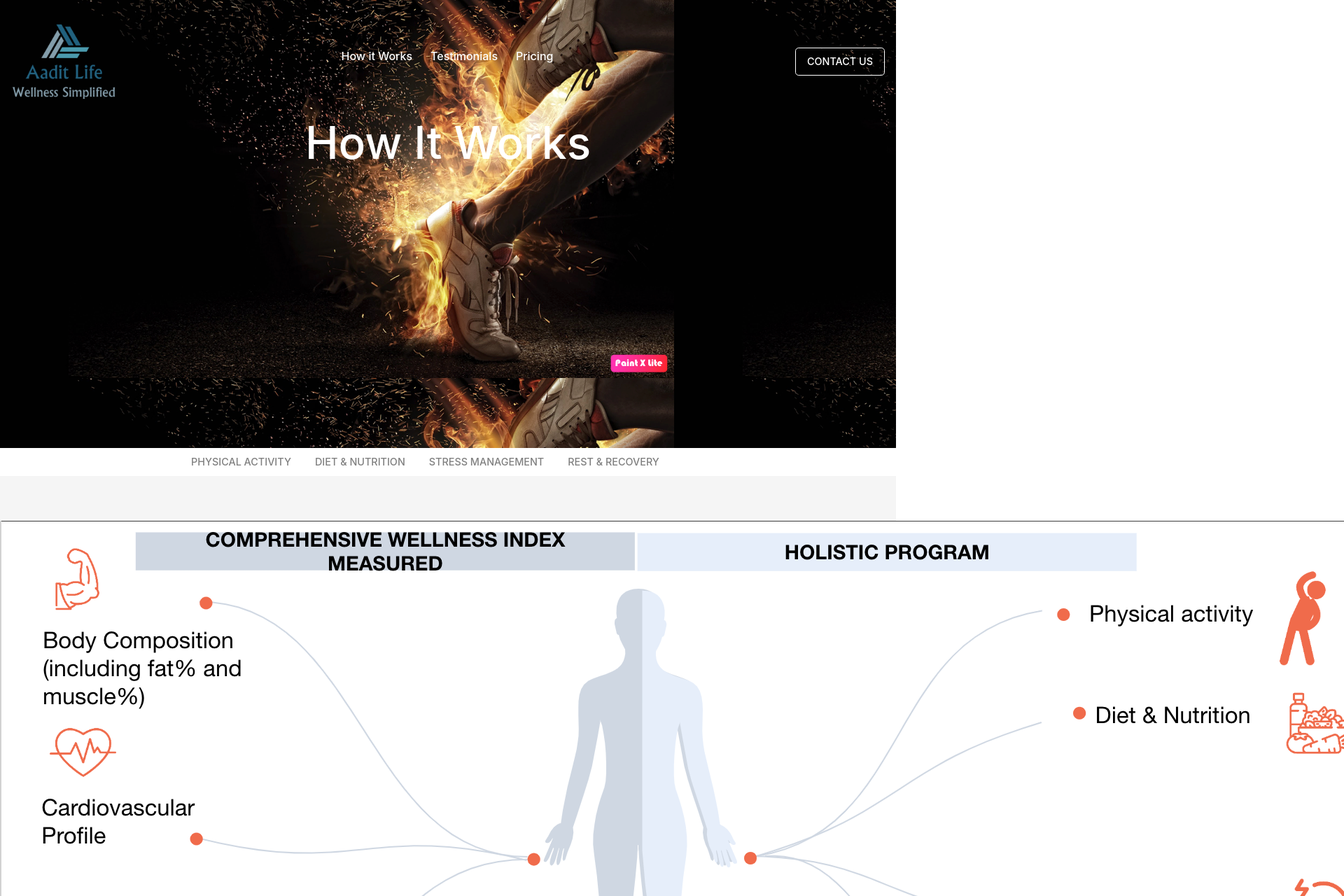
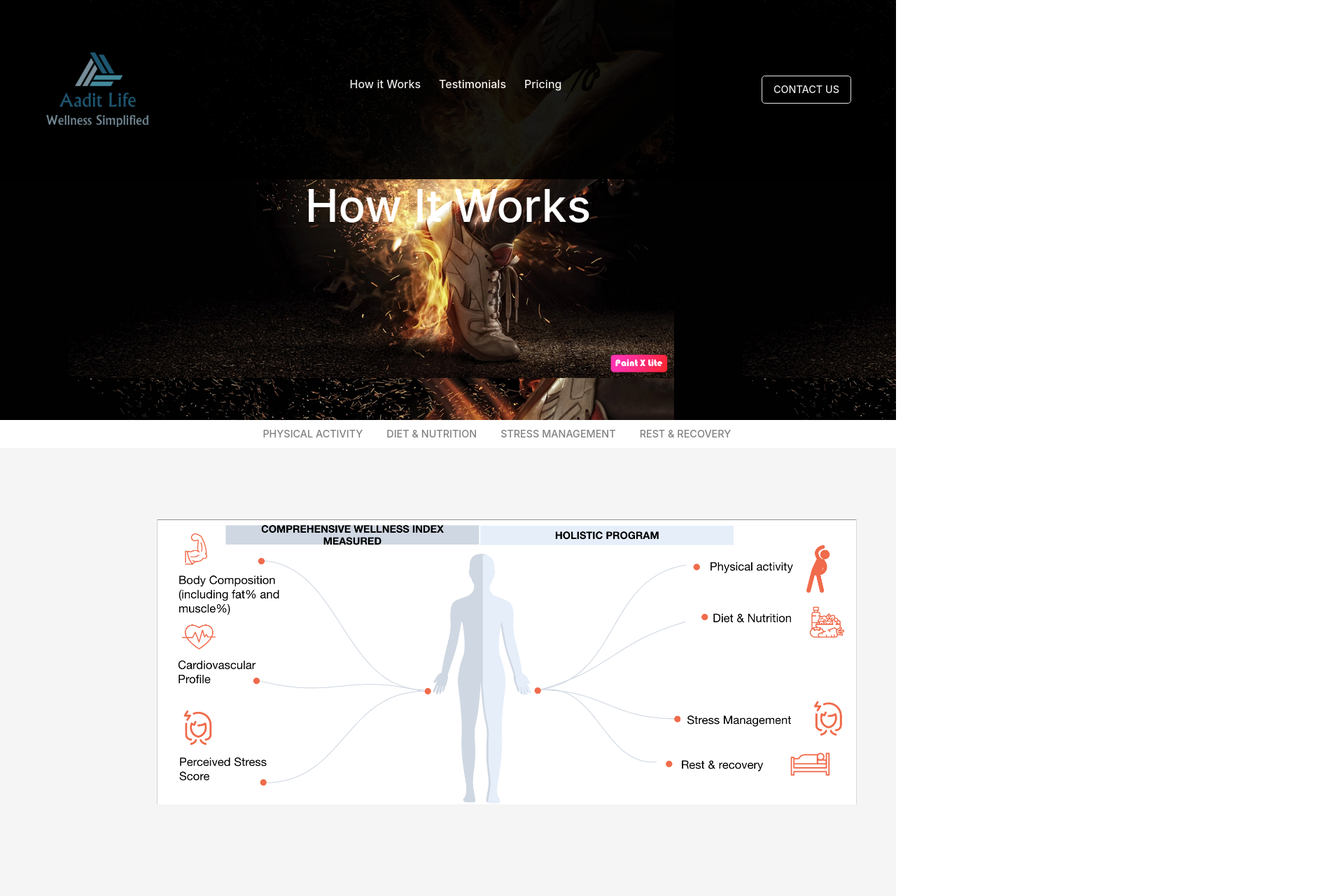
Before and after one commit to karunaBhardwaj/aaditlifewebsite, an Angular app: page /working in a window 1280 px wide. Shown: the top 1280 px of the page at 70% size, 1920 px wide, since content can reach past the window. Built offline with nearby package versions, Linux system fonts and the light colour scheme.

Commit message:
css fixes

```diff
--- a/src/app/home/home.component.scss
+++ b/src/app/home/home.component.scss
@@ -36,7 +36,7 @@ ul {
     padding-top: 8%;
     padding-bottom: 6%;
     padding-left: 30%;
-    text-align: center;
+    // text-align: center;
     text-align: justify;
     align-content: center;
 }
--- a/src/app/working/working.component.html
+++ b/src/app/working/working.component.html
@@ -3,24 +3,25 @@
     <a class="navbar-brand" href="/home">
       <img src="../../../assets/MediumSquareLogo.png" width="150" height="150" alt="">
     </a>
-        <ul>
+    <ul style="padding-left:0 ">
       <li class="nav-item">
         <a style="color: white; font-weight: 500" class="btn btn-link" href="/working">How it Works</a>
       </li>
       <li class="nav-item">
-            <a style="color: white; font-weight: 500" class="btn btn-link" href="/testimonials" >Testimonials</a>
+        <a style="color: white; font-weight: 500" class="btn btn-link" href="/testimonials">Testimonials</a>
       </li>
       <li class="nav-item">
         <a style="color: white; font-weight: 500" class="btn btn-link" href="/pricing">Pricing</a>
       </li>
     </ul>
     <div class="nav-demo">
-          <a href="/demo" style="color:white; border-color: white; font-weight: 500; font-size: 0.9em;"  class="btn nav-btn btn-lg">CONTACT US</a>
+      <a href="/demo" style="color:white; border-color: white; font-weight: 500; font-size: 0.9em;"
+        class="btn nav-btn btn-lg">CONTACT US</a>
     </div>
 
   </nav>
 
-      <div style="padding-top:13%;">
+  <div style="padding-top:20%;">
     <h1 style="color: #FFFFFF; text-align: center; font-size:4em;">How It Works</h1>
   </div>
 
@@ -30,63 +31,85 @@
 
 
 <div class="section-1">
-  <button  style="color:grey; font-weight: 500; font-size: 0.9em;"  (click)="scroll('section-2')" class="btn btn-lg">PHYSICAL ACTIVITY</button>
-  <button  style="color:grey; font-weight: 500; font-size: 0.9em;"  (click)="scroll('section-3')" class="btn btn-lg">DIET & NUTRITION</button>
-  <button  style="color:grey; font-weight: 500; font-size: 0.9em;"  (click)="scroll('section-4')" class="btn btn-lg">STRESS MANAGEMENT</button>
-  <button  style="color:grey; font-weight: 500; font-size: 0.9em;"  (click)="scroll('section-5')" class="btn btn-lg">REST & RECOVERY</button>
+  <div class="column">
+    <button style="color:grey; font-weight: 500; font-size: 0.9em;" (click)="scroll('section-2')"
+      class="btn btn-lg">PHYSICAL ACTIVITY</button>
+    <button style="color:grey; font-weight: 500; font-size: 0.9em;" (click)="scroll('section-3')"
+      class="btn btn-lg">DIET
+      & NUTRITION</button>
+    <button style="color:grey; font-weight: 500; font-size: 0.9em;" (click)="scroll('section-4')"
+      class="btn btn-lg">STRESS MANAGEMENT</button>
+    <button style="color:grey; font-weight: 500; font-size: 0.9em;" (click)="scroll('section-5')"
+      class="btn btn-lg">REST
+      & RECOVERY</button>
+  </div>
+</div>
 
+<div class="section-2">
+  <div class="sec2-col">
+    <img style="display: block;
+    margin-left: 35%;
+  width: 1000px;" src="../../assets/HowWorks0.png">
   </div>
-<div class ="section-2">
-    <img src="../../assets/HowWorks0.png" >
 </div>
+
 <div class="section-2" id="section-2">
-  <div class="column" style="padding-left: 20%; padding-right: 10%;" >
+  <div class="column" style="padding-left: 17%; padding-right: 10%;">
     <h5 style=" width: 14em; font-size: 1.7em; font-weight: bold; ">Physical Activity</h5>
     <p style="text-align: justify; width: 24em;">Comprehensive wellness index measured</p>
-    <p style="text-align: justify; width: 24em;">Cardiovascular profiling, fat %, muscle %, body age, visceral fat%, BMI, RM. Define targets based on ideal state for current age, gender
+    <p style="text-align: justify; width: 24em;">Cardiovascular profiling, fat %, muscle %, body age, visceral fat%,
+      BMI, RM. Define targets based on ideal state for current age, gender
     </p>
     <p style="text-align: justify; width: 24em;">Customized workout plans generated based on heuristic algorithm.
-      Each worout is designed to focus on strenghening skeletal muscles, cardiovascular endurance, lactate threshold,neuromuscular power
+      Each worout is designed to focus on strenghening skeletal muscles, cardiovascular endurance, lactate
+      threshold,neuromuscular power
     </p>
   </div>
-  <div class ="column">
+  <div class="column">
     <img src="../../assets/Physical.png" width="500" height="450">
   </div>
 </div>
 
 <div class="section-3" id="section-3">
-  <div class="column" style="padding-left: 20%; padding-right: 10%;" >
+  <div class="column" style="padding-left: 17%; padding-right: 10%;">
     <h5 style=" width: 14em; font-size: 1.7em; font-weight: bold; ">Diet & Nutrition</h5>
-    <p style="text-align: justify; width: 24em;">Guided approach to incorporte small changes to tranform regular diet to healthier options.</p>
-    <p style="text-align: justify; width: 24em;">Eat mindfully, being more aware of incoming nutrients and what is appropriate for a healthy lifestyle </p>
+    <p style="text-align: justify; width: 24em;">Guided approach to incorporte small changes to tranform regular diet
+      to
+      healthier options.</p>
+    <p style="text-align: justify; width: 24em;">Eat mindfully, being more aware of incoming nutrients and what is
+      appropriate for a healthy lifestyle </p>
 
   </div>
-  <div class ="column">
-    <img src="../../assets/Diet.png" width="500" height="450">
+  <div class="column">
+    <img src="../../assets/Diet.png" width="500" height="394">
   </div>
 </div>
 
 <div class="section-4" id="section-4">
-    <div class="column" style="padding-left: 20%; padding-right: 10%;" >
+  <div class="column" style="padding-left: 17%; padding-right: 10%;">
     <h5 style=" width: 14em; font-size: 1.7em; font-weight: bold; ">Stress Management</h5>
-      <p style="text-align: justify; width: 24em;">What is Stress? Is All Stress Bad ? Types of Stress ? What are the effects of chronic stress on our Body and Mind?</p>
-      <p style="text-align: justify; width: 24em;">All these and more questions answered through stress management sessions.</p>
+    <p style="text-align: justify; width: 24em;">What is Stress? Is All Stress Bad ? Types of Stress ? What are the
+      effects of chronic stress on our Body and Mind?</p>
+    <p style="text-align: justify; width: 24em;">All these and more questions answered through stress management
+      sessions.</p>
 
   </div>
-    <div class ="column" style="padding-top: 3%">
+  <div class="column">
     <img src="../../assets/Stress.png" width="500" height="300">
   </div>
 </div>
 
 <div class="section-5" id="section-5">
-    <div class="column" style="padding-left: 20%; padding-right: 10%;" >
+  <div class="column" style="padding-left: 17%; padding-right: 10%;">
     <h5 style=" width: 14em; font-size: 1.7em; font-weight: bold; ">Rest & Recovery</h5>
-      <p style="text-align: justify; width: 24em;">Rest and recovery is an important aspect of an exercise program. What is the body time to repair and strengthen itself in between workouts?</p>
-      <p style="text-align: justify; width: 24em;">Learn about short term recovery, long term recovery and benefits of good sleeping habits</p>
+    <p style="text-align: justify; width: 24em;">Rest and recovery is an important aspect of an exercise program. What
+      is the body time to repair and strengthen itself in between workouts?</p>
+    <p style="text-align: justify; width: 24em;">Learn about short term recovery, long term recovery and benefits of
+      good sleeping habits</p>
 
   </div>
-    <div class ="column">
-      <img src="../../assets/sleep.png" width="500" height="500">
+  <div class="column">
+    <img src="../../assets/sleep.png" width="500" height="400">
   </div>
 </div>
 
@@ -97,12 +120,14 @@
   <h3 align="center" style="font-weight: bolder">Ready to learn more?</h3>
   <h6 align="center">Request for more details by filling up below form</h6>
   <div class="demo-form">
-      <form (ngSubmit)="myForm.valid && onSubmit(myForm.value)" [formGroup]="myForm" >
+    <form (ngSubmit)="myForm.valid && onSubmit(myForm.value)" [formGroup]="myForm">
       <div class="form-group">
-          <input id="firstname" style="height: 3rem;" name="firstname" class="form-control" type="text" required minlength="4" formControlName="firstname" placeholder="FIRST NAME"/>
+        <input id="firstname" style="height: 3rem;" name="firstname" class="form-control" type="text" required
+          minlength="4" formControlName="firstname" placeholder="FIRST NAME" />
         <div class="validation-errors">
-            <ng-container *ngFor="let validation of validation_messages.firstname" >
-            <div class="error-message" *ngIf="myForm.get('firstname').hasError(validation.type) && (myForm.get('firstname').touched)">
+          <ng-container *ngFor="let validation of validation_messages.firstname">
+            <div class="error-message"
+              *ngIf="myForm.get('firstname').hasError(validation.type) && (myForm.get('firstname').touched)">
               {{ validation.message }}
             </div>
           </ng-container>
@@ -111,10 +136,12 @@
 
 
       <div class="form-group">
-          <input id="lastname" style="height: 3rem;" name="lastname" class="form-control" required type="text" formControlName="lastname" placeholder="LAST NAME"/>
+        <input id="lastname" style="height: 3rem;" name="lastname" class="form-control" required type="text"
+          formControlName="lastname" placeholder="LAST NAME" />
         <div class="validation-errors">
-            <ng-container *ngFor="let validation of validation_messages.lastname" >
-            <div class="error-message" *ngIf="myForm.get('lastname').hasError(validation.type) && (myForm.get('lastname').touched)">
+          <ng-container *ngFor="let validation of validation_messages.lastname">
+            <div class="error-message"
+              *ngIf="myForm.get('lastname').hasError(validation.type) && (myForm.get('lastname').touched)">
               {{ validation.message }}
             </div>
           </ng-container>
@@ -123,10 +150,12 @@
 
 
       <div class="form-group">
-          <input id="email" style="height: 3rem;" name="email" class="form-control" required type="email" formControlName="email" placeholder="EMAIL ADDRESS"/>
+        <input id="email" style="height: 3rem;" name="email" class="form-control" required type="email"
+          formControlName="email" placeholder="EMAIL ADDRESS" />
         <div class="validation-errors">
-            <ng-container *ngFor="let validation of validation_messages.email" >
-            <div class="error-message" *ngIf="myForm.get('email').hasError(validation.type) && (myForm.get('email').touched)">
+          <ng-container *ngFor="let validation of validation_messages.email">
+            <div class="error-message"
+              *ngIf="myForm.get('email').hasError(validation.type) && (myForm.get('email').touched)">
               {{ validation.message }}
             </div>
           </ng-container>
@@ -135,10 +164,12 @@
 
 
       <div class="form-group">
-          <input id="phonenumber" style="height: 3rem;" name="phonenumber" class="form-control" required type="tel" formControlName="phonenumber" placeholder="PHONE NUMBER"/>
+        <input id="phonenumber" style="height: 3rem;" name="phonenumber" class="form-control" required type="tel"
+          formControlName="phonenumber" placeholder="PHONE NUMBER" />
         <div class="validation-errors">
-            <ng-container *ngFor="let validation of validation_messages.phonenumber" >
-            <div class="error-message" *ngIf="myForm.get('phonenumber').hasError(validation.type) && (myForm.get('phonenumber').touched)">
+          <ng-container *ngFor="let validation of validation_messages.phonenumber">
+            <div class="error-message"
+              *ngIf="myForm.get('phonenumber').hasError(validation.type) && (myForm.get('phonenumber').touched)">
               {{ validation.message }}
             </div>
           </ng-container>
@@ -147,10 +178,12 @@
 
 
       <div class="form-group">
-          <input id="zipcode" style="height: 3rem;" name="zipcode" class="form-control" required type="tel" pattern="[0-9]{6}" formControlName="zipcode" placeholder="ZIP CODE"/>
+        <input id="zipcode" style="height: 3rem;" name="zipcode" class="form-control" required type="tel"
+          pattern="[0-9]{6}" formControlName="zipcode" placeholder="ZIP CODE" />
         <div class="validation-errors">
-            <ng-container *ngFor="let validation of validation_messages.zipcode" >
-            <div class="error-message" *ngIf="myForm.get('zipcode').hasError(validation.type) && (myForm.get('zipcode').touched)">
+          <ng-container *ngFor="let validation of validation_messages.zipcode">
+            <div class="error-message"
+              *ngIf="myForm.get('zipcode').hasError(validation.type) && (myForm.get('zipcode').touched)">
               {{ validation.message }}
             </div>
           </ng-container>
@@ -159,7 +192,8 @@
 
 
       <div class="form-group">
-          <button style="color: white; height: 3rem; font-size: 1rem;" class=" demo-btn btn" [disabled]="myForm.pristine || myForm.invalid">SCHEDULE A DEMO NOW</button>
+        <button style="color: white; height: 3rem; font-size: 1rem;" class=" demo-btn btn"
+          [disabled]="myForm.pristine || myForm.invalid">SCHEDULE A DEMO NOW</button>
       </div>
     </form>
   </div>
--- a/src/app/working/working.component.scss
+++ b/src/app/working/working.component.scss
@@ -1,28 +1,61 @@
-ul{
+ul {
     display: flex;
     flex-direction: row;
     list-style-type: none;
     position: relative;
 }
+
 .nav-demo {
-    padding-left: 5rem;
+    padding-right: 3rem;
 }
+
+h5 {
+    padding-bottom: 3%;
+}
+
+p {
+    margin-top: auto;
+}
+
 .nav-sec {
     background-image: url('../../assets/run.png');
-    height: 40rem
+    height: 40rem;
+    object-fit: scale-down;
+    height: 600px;
 }
-.section-1{
+
+.navbar-brand {
+    margin-right: 0px;
+    padding-left: 3rem;
+    padding-top: 0;
+    padding-bottom: 0;
+}
+
+.section-1 {
     display: flex;
-    padding-left: 20%;
+    padding-left: 0%;
+    text-align: center;
+    text-align: justify;
+
+    .column {
+        margin-left: 28%;
+    }
 }
+
 .section-2 {
     background-color: whitesmoke;
     display: flex;
-    padding-top: 5%;
-    padding-bottom: 7%;
-    text-align: center;
+    padding-top: 8%;
+    padding-bottom: 6%;
+    // text-align: center;
     text-align: justify;
+    align-content: center;
+
+    .sec2-col {
+        width: 50%;
+    }
 }
+
 .section-3 {
     background-color: white;
     display: flex;
@@ -31,6 +64,7 @@ ul{
     text-align: center;
     text-align: justify;
 }
+
 .section-4 {
     background-color: whitesmoke;
     display: flex;
@@ -39,30 +73,31 @@ ul{
     text-align: center;
     text-align: justify;
 }
+
 .section-5 {
     background-color: white;
     display: flex;
     padding-top: 5%;
     padding-bottom: 3%;
-    text-align: center;
     text-align: justify;
 }
+
 .section-6 {
     background-color: whitesmoke;
     display: flex;
     padding-top: 5%;
     padding-bottom: 3%;
-    text-align: center;
     text-align: justify;
 }
+
 .section-7 {
     background-color: white;
     display: flex;
     padding-top: 5%;
     padding-bottom: 3%;
-    text-align: center;
     text-align: justify;
 }
+
 .section-8 {
     // display: flex;
     padding-top: 3%;
@@ -71,26 +106,50 @@ ul{
     text-align: center;
     background-color: whitesmoke;
 }
+
 .demo-form {
     padding-top: 3%;
     padding-right: 30%;
     padding-left: 30%;
 }
+
 .demo-btn {
     background-color: #FD525A;
     width: 90%;
 }
+
 .error-message {
     color: red;
 }
-.section-9{
+
+.section-9 {
     padding-top: 3%;
     padding-bottom: 3%;
     // padding-left: 30%;
     align-items: center;
     background-color: white;
 }
+
 .sec9 {
     display: flex;
     padding-left: 40rem;
 }
+
+.fixed-top {
+    background: black;
+    opacity: 0.9;
+
+    @media only screen and (max-width: 1366px) {
+        height: 32%;
+    }
+}
+
+button:not(:disabled) {
+    text-decoration-color: lightblue;
+}
+
+button:hover {
+    background-color: #dce7f3;
+    color: white;
+
+}
```
Also changed, not shown: src/app/working/working.component.ts (+23 -23 lines). Lines whose indentation alone changed are shown as unchanged.
